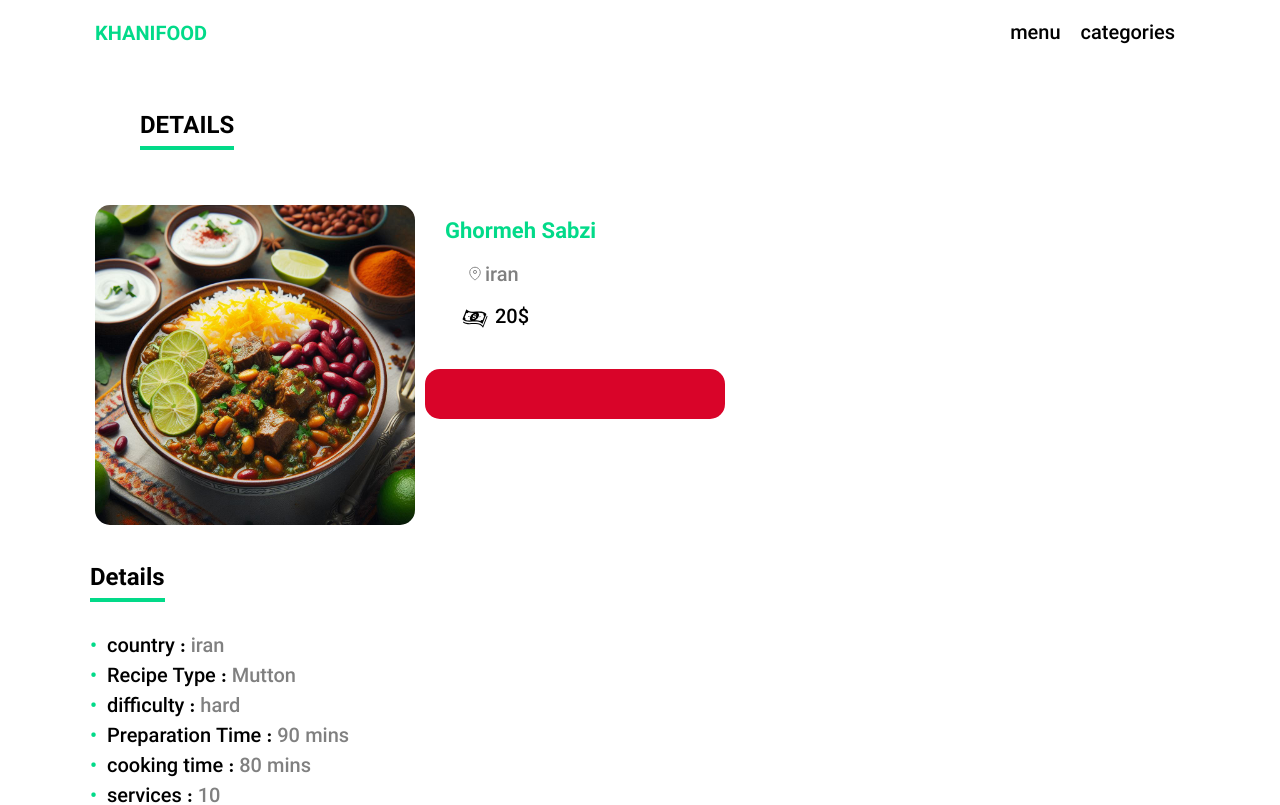
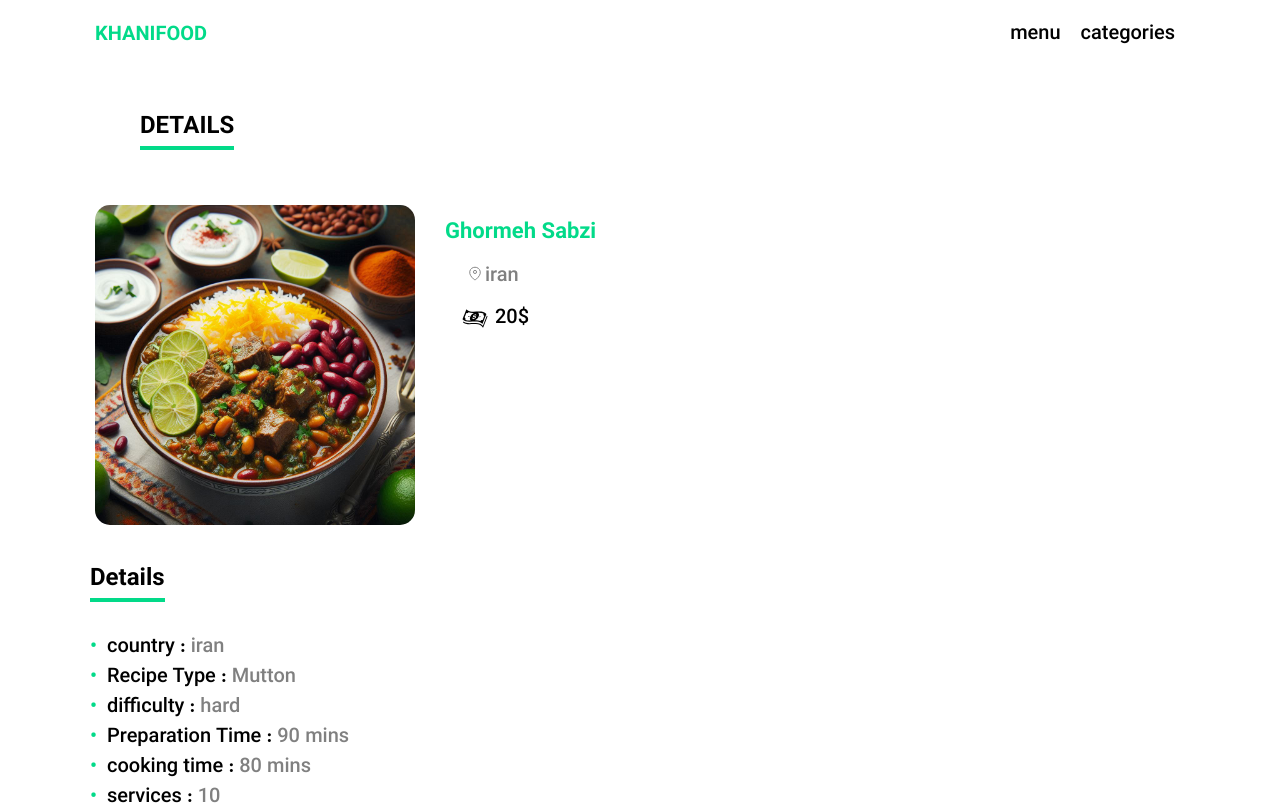
Before and after one commit to amirkhani123/khaniFood, a Next.js app: page /menu/1 in a window 1280 px wide. Shown: the top 805 px of the page. Built offline with nearby package versions, Linux system fonts and the light colour scheme; data requests are answered from the project's data file.

Commit message:
update DetailsPage

```diff
--- a/components/templates/DetailsPage.js
+++ b/components/templates/DetailsPage.js
@@ -1,3 +1,4 @@
+import toast from "react-hot-toast";
 import Dollar from "../icons/Dollar";
 import Location from "../icons/Location";
 import classes from "./detailsPage.module.css";
@@ -23,13 +24,11 @@ function DetailsPage(props) {
             )}
           </span>
           <div>
-            <span className={classes.discount}>
-              {discount ? (
-                <div>
-                  <span>{discount} % OFF</span>
-                </div>
-              ) : null}
-            </span>
+            {discount ? (
+              <div className={classes.discount}>
+                <span>{discount} % OFF</span>
+              </div>
+            ) : null}
           </div>
         </div>
       </div>
@@ -52,7 +51,14 @@ function DetailsPage(props) {
           ))}
         </ul>
       </div>
-      <button className={classes.button}>ADD TO CARD</button>
+      <button
+        className={classes.button}
+        onClick={() => {
+          toast.error("This dont work !");
+        }}
+      >
+        ADD TO CARD
+      </button>
     </div>
   );
 }
--- a/package.json
+++ b/package.json
@@ -7,13 +7,14 @@
     "build": "next build",
     "start": "next start",
     "lint": "next lint",
-    "json-server":"json-server --watch db.json --port 4000"
+    "json-server": "json-server --watch db.json --port 4000"
   },
   "dependencies": {
     "json-server": "^1.0.0-beta.1",
     "next": "13.1.1",
     "react": "18.2.0",
-    "react-dom": "18.2.0"
+    "react-dom": "18.2.0",
+    "react-hot-toast": "^2.4.1"
   },
   "devDependencies": {
     "eslint": "8.31.0",
--- a/pages/_app.js
+++ b/pages/_app.js
@@ -1,3 +1,4 @@
+import { Toaster } from "react-hot-toast";
 import Layout from "../components/layout/Layout";
 import "../styles/globals.css";
 
@@ -5,6 +6,9 @@ function MyApp({ Component, pageProps }) {
   return (
     <>
       <Layout>
+        <div>
+          <Toaster />
+        </div>
         <Component {...pageProps} />
       </Layout>
     </>
```
Also changed, not shown: 1 other file (tests, documents, lock files or other folders).
